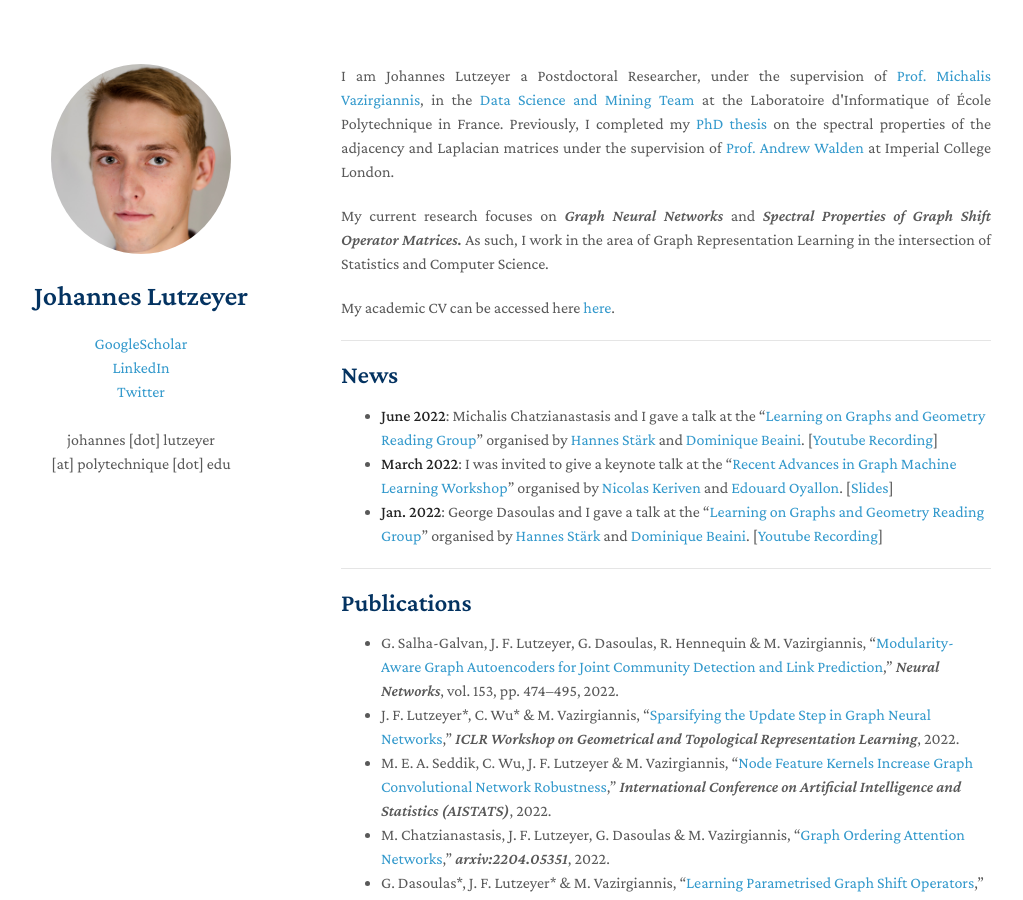
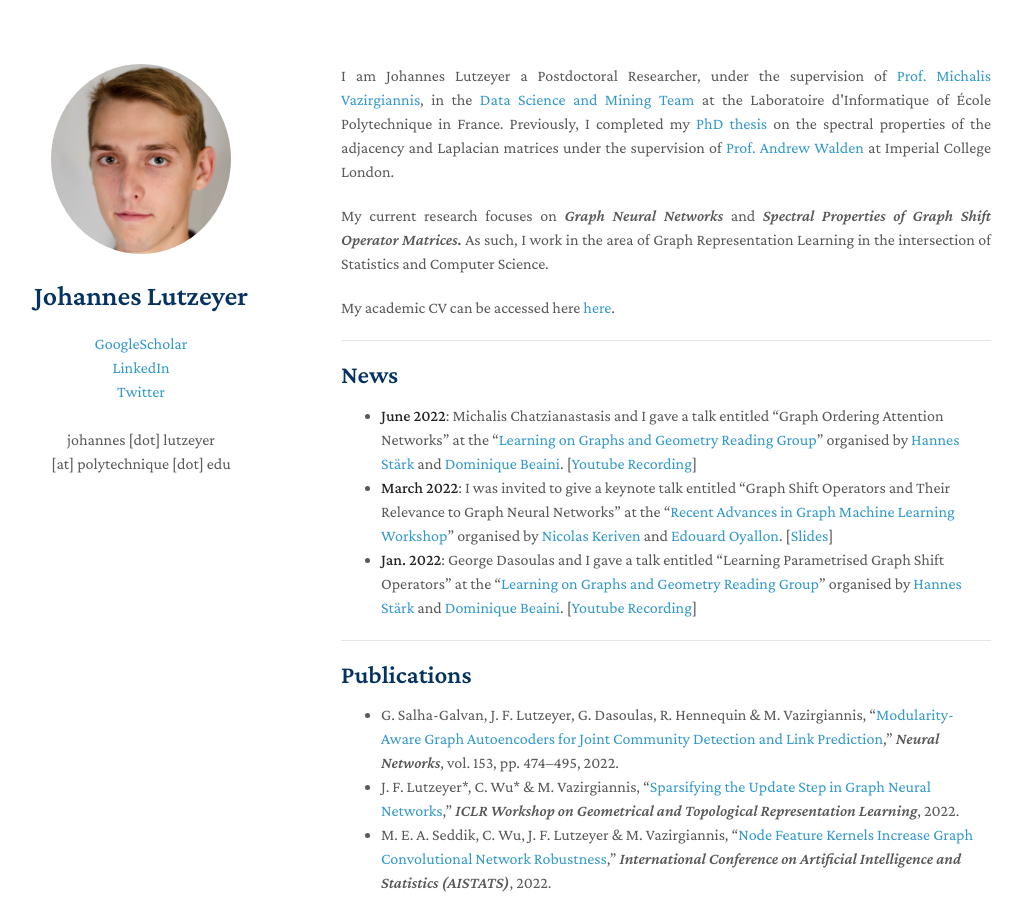
Before and after one commit to johanneslutzeyer/johanneslutzeyer.github.io, a Jekyll site: the page built from index.md, in a window 1280 px wide and 900 px high. Shown: the whole window, without its empty margins (129-1152 px from the left). Built offline with Jekyll 4.4.1, drawn with Linux system fonts in a browser that asks for light colours; our own code applies the rules of GitHub Pages for plain Markdown files; a script that is not in the unit is left out.

Commit message:
Update index.md

```diff
--- a/index.md
+++ b/index.md
@@ -13,9 +13,9 @@ My academic CV can be accessed here <a href="https://johanneslutzeyer.com/doc/Jo
 
 ## News
 
-- **June 2022**: Michalis Chatzianastasis and I gave a talk at the "<a href="https://hannes-stark.com/logag-reading-group" target="_blank">Learning on Graphs and Geometry Reading Group</a>" organised by <a href="https://hannes-stark.com/" target="_blank">Hannes Stärk</a> and <a href="https://mila.quebec/en/person/dominique-beaini/" target="_blank">Dominique Beaini</a>. [<a href="https://www.youtube.com/watch?v=9CJs5TL-CSs" target="_blank">Youtube Recording</a>]
-- **March 2022**: I was invited to give a keynote talk at the "<a href="https://nkeriven.github.io/gml2022/" target="_blank">Recent Advances in Graph Machine Learning Workshop</a>" organised by <a href="https://nkeriven.github.io/" target="_blank">Nicolas Keriven</a> and <a href="https://edouardoyallon.github.io/" target="_blank">Edouard Oyallon</a>. [<a href="https://johanneslutzeyer.com/doc/GraphShiftOperatorsAndTheirRelevanceToGraphNeuralNetworks_handout.pdf" target="_blank">Slides</a>]
-- **Jan. 2022**: George Dasoulas and I gave a talk at the "<a href="https://hannes-stark.com/logag-reading-group" target="_blank">Learning on Graphs and Geometry Reading Group</a>" organised by <a href="https://hannes-stark.com/" target="_blank">Hannes Stärk</a> and <a href="https://mila.quebec/en/person/dominique-beaini/" target="_blank">Dominique Beaini</a>. [<a href="https://www.youtube.com/watch?v=72bchdfzTMY" target="_blank">Youtube Recording</a>]
+- **June 2022**: Michalis Chatzianastasis and I gave a talk entitled "Graph Ordering Attention Networks" at the "<a href="https://hannes-stark.com/logag-reading-group" target="_blank">Learning on Graphs and Geometry Reading Group</a>" organised by <a href="https://hannes-stark.com/" target="_blank">Hannes Stärk</a> and <a href="https://mila.quebec/en/person/dominique-beaini/" target="_blank">Dominique Beaini</a>. [<a href="https://www.youtube.com/watch?v=9CJs5TL-CSs" target="_blank">Youtube Recording</a>]
+- **March 2022**: I was invited to give a keynote talk entitled "Graph Shift Operators and Their Relevance to Graph Neural Networks" at the "<a href="https://nkeriven.github.io/gml2022/" target="_blank">Recent Advances in Graph Machine Learning Workshop</a>" organised by <a href="https://nkeriven.github.io/" target="_blank">Nicolas Keriven</a> and <a href="https://edouardoyallon.github.io/" target="_blank">Edouard Oyallon</a>. [<a href="https://johanneslutzeyer.com/doc/GraphShiftOperatorsAndTheirRelevanceToGraphNeuralNetworks_handout.pdf" target="_blank">Slides</a>]
+- **Jan. 2022**: George Dasoulas and I gave a talk entitled "Learning Parametrised Graph Shift Operators" at the "<a href="https://hannes-stark.com/logag-reading-group" target="_blank">Learning on Graphs and Geometry Reading Group</a>" organised by <a href="https://hannes-stark.com/" target="_blank">Hannes Stärk</a> and <a href="https://mila.quebec/en/person/dominique-beaini/" target="_blank">Dominique Beaini</a>. [<a href="https://www.youtube.com/watch?v=72bchdfzTMY" target="_blank">Youtube Recording</a>]
 
 ---
 
```
